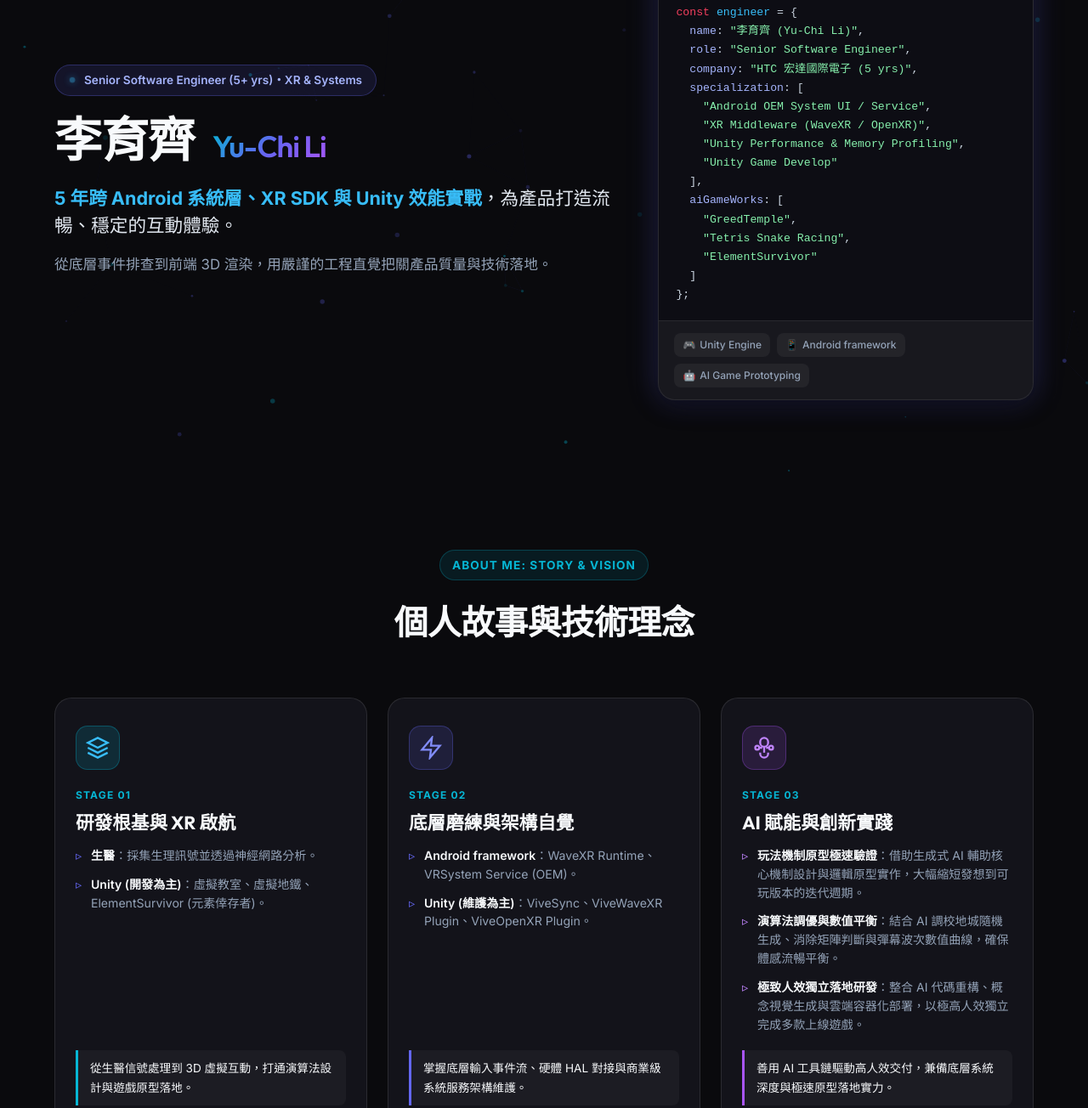
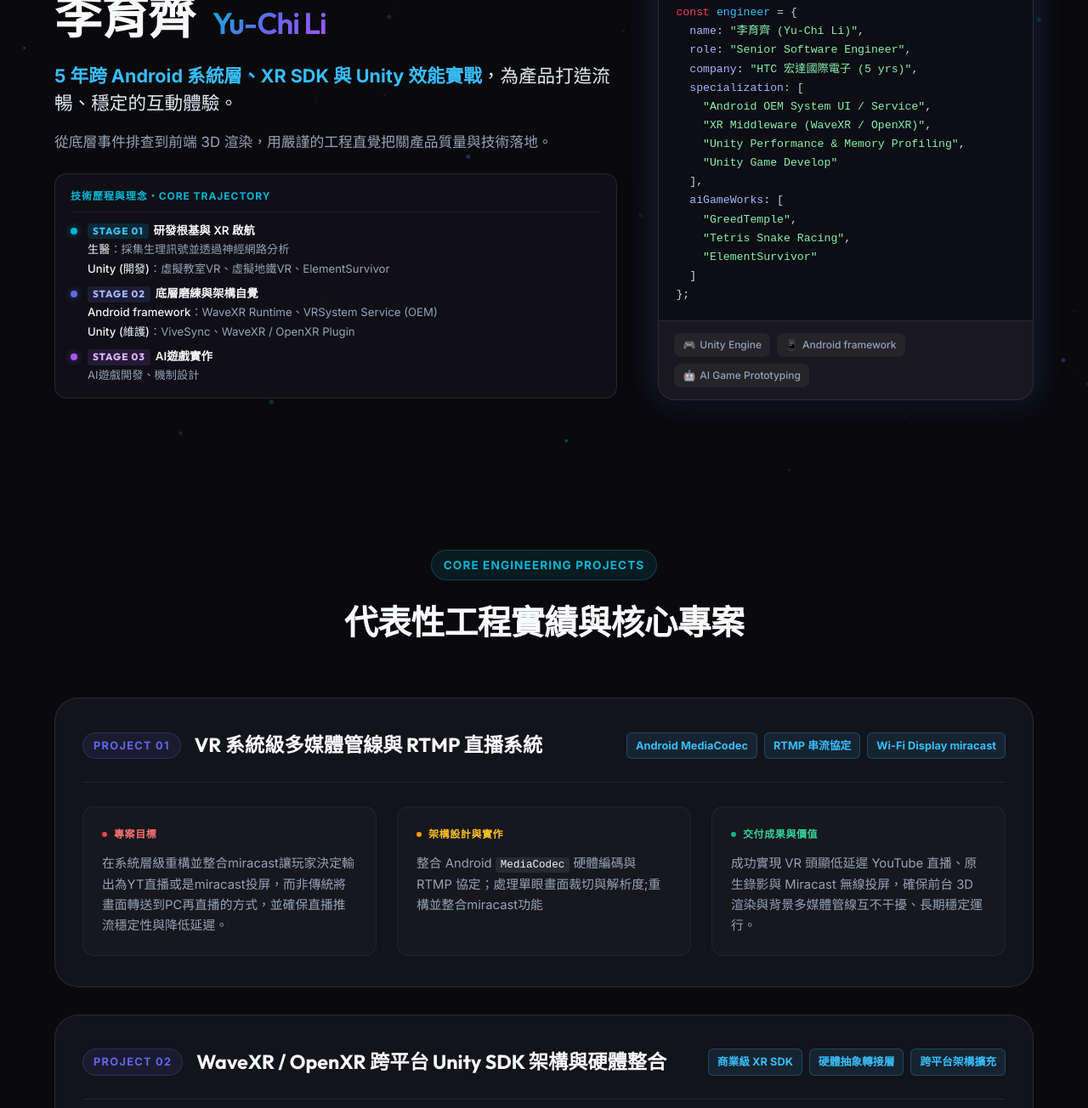
Before and after one commit to yuchi-aiwork/AboutMe, a website built with Vite: page index.html in a window 1280 px wide. Shown: the part 206-1510 px from the top of the page at 85% size. Built offline with nearby package versions, Linux system fonts and the light colour scheme.

Commit message:
feat: integrate story trajectory into hero section and refine project descriptions

```diff
--- a/index.html
+++ b/index.html
@@ -51,7 +51,6 @@
 
       <nav class="main-nav" id="main-nav" aria-label="主要導覽選單">
         <ul class="nav-links">
-          <li><a href="#about-story" class="nav-link" id="nav-link-about">故事與理念</a></li>
           <li><a href="#engineering-impact" class="nav-link" id="nav-link-impact">核心專案實績</a></li>
           <li><a href="#core-skills" class="nav-link" id="nav-link-skills">能力矩陣</a></li>
           <li><a href="#experience" class="nav-link" id="nav-link-experience">歷練與學術</a></li>
@@ -75,7 +74,6 @@
     <!-- Mobile Dropdown Menu -->
     <div class="mobile-menu" id="mobile-menu" aria-hidden="true">
       <ul class="mobile-nav-links">
-        <li><a href="#about-story" class="mobile-nav-link">📖 故事理念與轉型</a></li>
         <li><a href="#engineering-impact" class="mobile-nav-link">⚙️ 代表性核心專案</a></li>
         <li><a href="#core-skills" class="mobile-nav-link">⚡ 核心技術矩陣</a></li>
         <li><a href="#experience" class="mobile-nav-link">💼 歷練與學術歷程</a></li>
@@ -111,6 +109,46 @@
           <p class="hero-subtext" id="hero-sub-headline">
             從底層事件排查到前端 3D 渲染，用嚴謹的工程直覺把關產品質量與技術落地。
           </p>
+
+          <!-- Concise Technical Narrative & Trajectory Card -->
+          <div class="hero-story-card" id="hero-story-summary">
+            <div class="hero-story-header">
+              <span class="hero-story-tag">技術歷程與理念・Core Trajectory</span>
+            </div>
+            <div class="hero-story-items">
+              <div class="hero-story-item">
+                <div class="story-dot dot-cyan"></div>
+                <div class="story-text">
+                  <div class="story-heading story-heading-stage1"><strong>STAGE 01</strong> 研發根基與 XR 啟航</div>
+                  <div class="story-desc">
+                    <div><strong>生醫</strong>：採集生理訊號並透過神經網路分析</div>
+                    <div><strong>Unity (開發)</strong>：虛擬教室VR、虛擬地鐵VR、ElementSurvivor</div>
+                  </div>
+                </div>
+              </div>
+
+              <div class="hero-story-item">
+                <div class="story-dot dot-indigo"></div>
+                <div class="story-text">
+                  <div class="story-heading story-heading-stage2"><strong>STAGE 02</strong> 底層磨練與架構自覺</div>
+                  <div class="story-desc">
+                    <div><strong>Android framework</strong>：WaveXR Runtime、VRSystem Service (OEM)</div>
+                    <div><strong>Unity (維護)</strong>：ViveSync、WaveXR / OpenXR Plugin</div>
+                  </div>
+                </div>
+              </div>
+
+              <div class="hero-story-item">
+                <div class="story-dot dot-purple"></div>
+                <div class="story-text">
+                  <div class="story-heading story-heading-stage3"><strong>STAGE 03</strong> AI遊戲實作</div>
+                  <div class="story-desc">
+                    <span>AI遊戲開發、機制設計</span>
+                  </div>
+                </div>
+              </div>
+            </div>
+          </div>
         </div>
 
         <!-- Hero Visual Tech Card -->
@@ -154,82 +192,6 @@
       </div>
     </section>
 
-    <!-- 2. About Me: The Story & Vision Section -->
-    <section class="section about-section" id="about-story">
-      <div class="container">
-
-        <div class="section-header text-center">
-          <div class="section-tag">About Me: Story & Vision</div>
-          <h2 class="section-title">個人故事與技術理念</h2>
-        </div>
-
-        <div class="narrative-grid">
-
-          <!-- Narrative Step 1 -->
-          <div class="narrative-card" id="narrative-journey">
-            <div class="narrative-icon-box icon-cyan">
-              <svg width="28" height="28" viewBox="0 0 24 24" fill="none" stroke="currentColor" stroke-width="2">
-                <path d="M12 2L2 7l10 5 10-5-10-5zM2 17l10 5 10-5M2 12l10 5 10-5" />
-              </svg>
-            </div>
-            <div class="narrative-step">STAGE 01</div>
-            <h3 class="narrative-title">研發根基與 XR 啟航</h3>
-            <ul class="narrative-list">
-              <li><strong>生醫</strong>：採集生理訊號並透過神經網路分析。</li>
-              <li><strong>Unity (開發為主)</strong>：虛擬教室、虛擬地鐵、ElementSurvivor (元素倖存者)。</li>
-            </ul>
-            <div class="narrative-highlight">
-              從生醫信號處理到 3D 虛擬互動，打通演算法設計與遊戲原型落地。
-            </div>
-          </div>
-
-          <!-- Narrative Step 2 -->
-          <div class="narrative-card" id="narrative-shift">
-            <div class="narrative-icon-box icon-indigo">
-              <svg width="28" height="28" viewBox="0 0 24 24" fill="none" stroke="currentColor" stroke-width="2">
-                <polygon points="13 2 3 14 12 14 11 22 21 10 12 10 13 2" />
-              </svg>
-            </div>
-            <div class="narrative-step">STAGE 02</div>
-            <h3 class="narrative-title">底層磨練與架構自覺</h3>
-            <ul class="narrative-list">
-              <li><strong>Android framework</strong>：WaveXR Runtime、VRSystem Service (OEM)。</li>
-              <li><strong>Unity (維護為主)</strong>：ViveSync、ViveWaveXR Plugin、ViveOpenXR Plugin。</li>
-            </ul>
-            <div class="narrative-highlight">
-              掌握底層輸入事件流、硬體 HAL 對接與商業級系統服務架構維護。
-            </div>
-          </div>
-
-          <!-- Narrative Step 3: AI Innovation -->
-          <div class="narrative-card" id="narrative-ai">
-            <div class="narrative-icon-box icon-purple">
-              <svg width="28" height="28" viewBox="0 0 24 24" fill="none" stroke="currentColor" stroke-width="2">
-                <path d="M12 2a4 4 0 0 1 4 4v1a4 4 0 0 1-4 4 4 4 0 0 1-4-4V6a4 4 0 0 1 4-4z" />
-                <path d="M16 17v1a4 4 0 0 1-8 0v-1" />
-                <path d="M12 11v6" />
-                <circle cx="5" cy="12" r="2" />
-                <circle cx="19" cy="12" r="2" />
-                <path d="M7 12h3m4 0h3" />
-              </svg>
-            </div>
-            <div class="narrative-step">STAGE 03</div>
-            <h3 class="narrative-title">AI 賦能與創新實踐</h3>
-            <ul class="narrative-list">
-              <li><strong>玩法機制原型極速驗證</strong>：借助生成式 AI 輔助核心機制設計與邏輯原型實作，大幅縮短發想到可玩版本的迭代週期。</li>
-              <li><strong>演算法調優與數值平衡</strong>：結合 AI 調校地城隨機生成、消除矩陣判斷與彈幕波次數值曲線，確保體感流暢平衡。</li>
-              <li><strong>極致人效獨立落地研發</strong>：整合 AI 代碼重構、概念視覺生成與雲端容器化部署，以極高人效獨立完成多款上線遊戲。</li>
-            </ul>
-            <div class="narrative-highlight">
-              善用 AI 工具鏈驅動高人效交付，兼備底層系統深度與極速原型落地實力。
-            </div>
-          </div>
-
-        </div>
-
-      </div>
-    </section>
-
     <!-- 3. Key Engineering Projects Section -->
     <section class="section impact-section" id="engineering-impact">
       <div class="container">
@@ -245,27 +207,26 @@
           <div class="impact-card" id="case-study-rtmp">
             <div class="impact-card-header">
               <div class="impact-index">PROJECT 01</div>
-              <h3 class="impact-headline">VR 系統級多媒體管線與 RTMP 直播系統 (0 到 1 自主研發)</h3>
+              <h3 class="impact-headline">VR 系統級多媒體管線與 RTMP 直播系統</h3>
               <div class="impact-metrics-pill">
                 <span class="metric-highlight">Android MediaCodec</span>
                 <span class="metric-highlight">RTMP 串流協定</span>
-                <span class="metric-highlight">Wi-Fi Display 投屏</span>
+                <span class="metric-highlight">Wi-Fi Display miracast</span>
               </div>
             </div>
 
             <div class="pai-grid">
               <div class="pai-block pai-problem">
-                <div class="pai-badge"><span class="badge-dot-red"></span> 專案挑戰與目標</div>
+                <div class="pai-badge"><span class="badge-dot-red"></span> 專案目標</div>
                 <p>
-                  VR 頭顯在運行高負載 3D 內容時，若同時執行螢幕錄製或直播推流，極易引發 CPU/GPU 資源爭搶，面臨掉幀、記憶體突波與系統過熱等多重挑戰。
+                  在系統層級重構並整合miracast讓玩家決定輸出為YT直播或是miracast投屏，而非傳統將畫面轉送到PC再直播的方式，並確保直播推流穩定性與降低延遲。
                 </p>
               </div>
 
               <div class="pai-block pai-action">
                 <div class="pai-badge"><span class="badge-dot-yellow"></span> 架構設計與實作</div>
                 <p>
-                  從 0 到 1 深度整合 Android <code>MediaCodec</code> 硬體編碼與 RTMP 協定；重構 Surface
-                  生命週期與雙緩衝管線，將繁重編碼工作卸載至專屬硬體晶片，實現非同步高效編解碼。
+                  整合 Android <code>MediaCodec</code> 硬體編碼與 RTMP 協定；處理單眼畫面裁切與解析度;重構並整合miracast功能
                 </p>
               </div>
 
@@ -655,7 +616,8 @@
           <!-- Game Project 2: Tetris Snake Racing -->
           <article class="project-card" id="project-snake-tetris">
             <div class="project-poster-wrapper">
-              <img src="./public/assets/TetrisSnakeRacing.png" alt="Tetris Snake Racing 遊戲封面展示" class="project-poster" loading="lazy" />
+              <img src="./public/assets/TetrisSnakeRacing.png" alt="Tetris Snake Racing 遊戲封面展示" class="project-poster"
+                loading="lazy" />
               <div class="poster-overlay">
                 <span class="live-badge">貪食蛇 × 俄羅斯方塊</span>
               </div>
--- a/src/style.css
+++ b/src/style.css
@@ -500,6 +500,132 @@ button {
 
 .hero-subtext strong {
   color: #f1f5f9;
+}
+
+/* Hero Story Summary Card */
+.hero-story-card {
+  margin-top: 24px;
+  background: rgba(19, 19, 26, 0.72);
+  border: 1px solid var(--border-card);
+  border-radius: var(--radius-md);
+  padding: 16px 18px;
+  backdrop-filter: blur(12px);
+  -webkit-backdrop-filter: blur(12px);
+  box-shadow: 0 4px 20px rgba(0, 0, 0, 0.25);
+  display: flex;
+  flex-direction: column;
+  gap: 12px;
+}
+
+.hero-story-header {
+  display: flex;
+  align-items: center;
+  justify-content: space-between;
+  padding-bottom: 8px;
+  border-bottom: 1px solid var(--border-subtle);
+}
+
+.hero-story-tag {
+  font-size: 0.75rem;
+  font-weight: 700;
+  letter-spacing: 0.08em;
+  text-transform: uppercase;
+  color: var(--brand-cyan);
+}
+
+.hero-story-items {
+  display: flex;
+  flex-direction: column;
+  gap: 10px;
+}
+
+.hero-story-item {
+  display: flex;
+  align-items: flex-start;
+  gap: 12px;
+}
+
+.story-dot {
+  width: 8px;
+  height: 8px;
+  border-radius: 50%;
+  margin-top: 6px;
+  flex-shrink: 0;
+}
+
+.dot-cyan {
+  background: var(--brand-cyan);
+  box-shadow: 0 0 8px rgba(6, 182, 212, 0.6);
+}
+
+.dot-indigo {
+  background: var(--brand-indigo);
+  box-shadow: 0 0 8px rgba(99, 102, 241, 0.6);
+}
+
+.dot-purple {
+  background: #a855f7;
+  box-shadow: 0 0 8px rgba(168, 85, 247, 0.6);
+}
+
+.story-text {
+  display: flex;
+  flex-direction: column;
+  gap: 2px;
+  font-size: 0.86rem;
+  line-height: 1.45;
+}
+
+.story-heading {
+  font-size: 0.84rem;
+  color: var(--text-primary);
+  font-weight: 600;
+  display: flex;
+  align-items: center;
+  gap: 6px;
+}
+
+.story-heading strong {
+  font-family: var(--font-display);
+  font-size: 0.725rem;
+  font-weight: 800;
+  letter-spacing: 0.08em;
+  padding: 1px 6px;
+  border-radius: 4px;
+}
+
+.story-heading-stage1 strong {
+  color: #38bdf8;
+  background: rgba(6, 182, 212, 0.15);
+}
+
+.story-heading-stage2 strong {
+  color: #a5b4fc;
+  background: rgba(99, 102, 241, 0.15);
+}
+
+.story-heading-stage3 strong {
+  color: #d8b4fe;
+  background: rgba(168, 85, 247, 0.15);
+}
+
+.story-desc {
+  font-size: 0.825rem;
+  color: var(--text-secondary);
+  line-height: 1.5;
+  display: flex;
+  flex-direction: column;
+  gap: 3px;
+}
+
+.story-desc strong {
+  color: #f1f5f9;
+  font-weight: 500;
+}
+
+.story-sep {
+  color: var(--text-dim);
+  margin: 0 6px;
 }
 
 .hero-cta-group {
```
